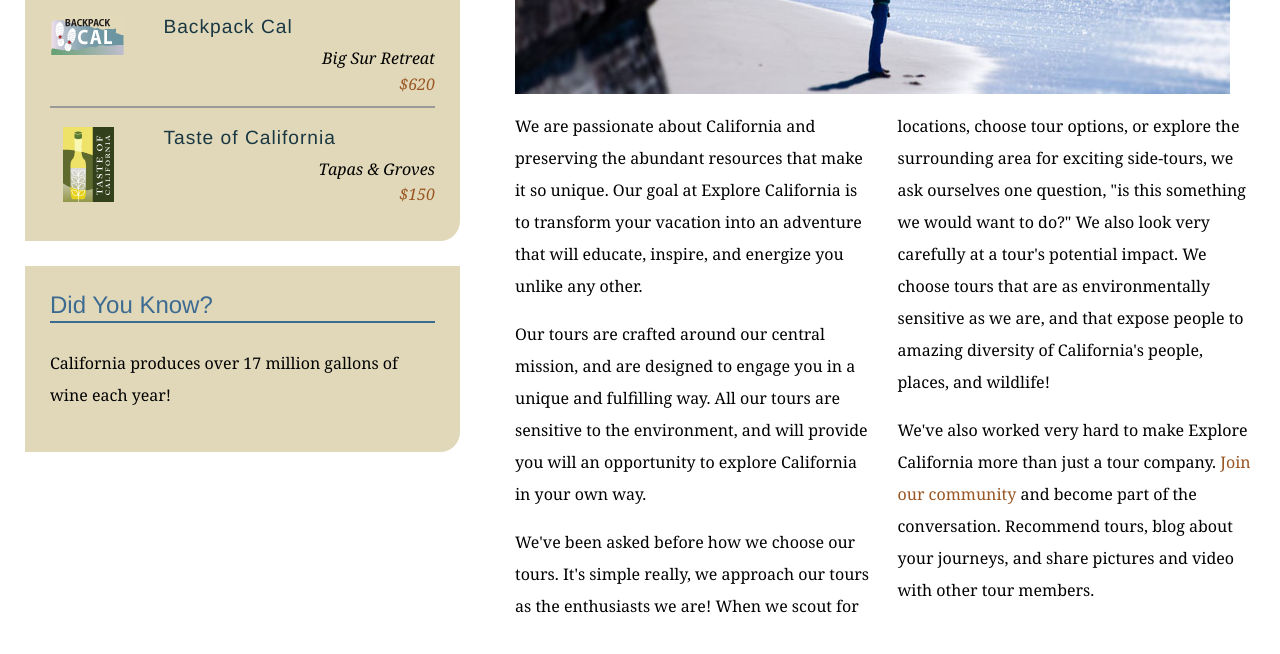
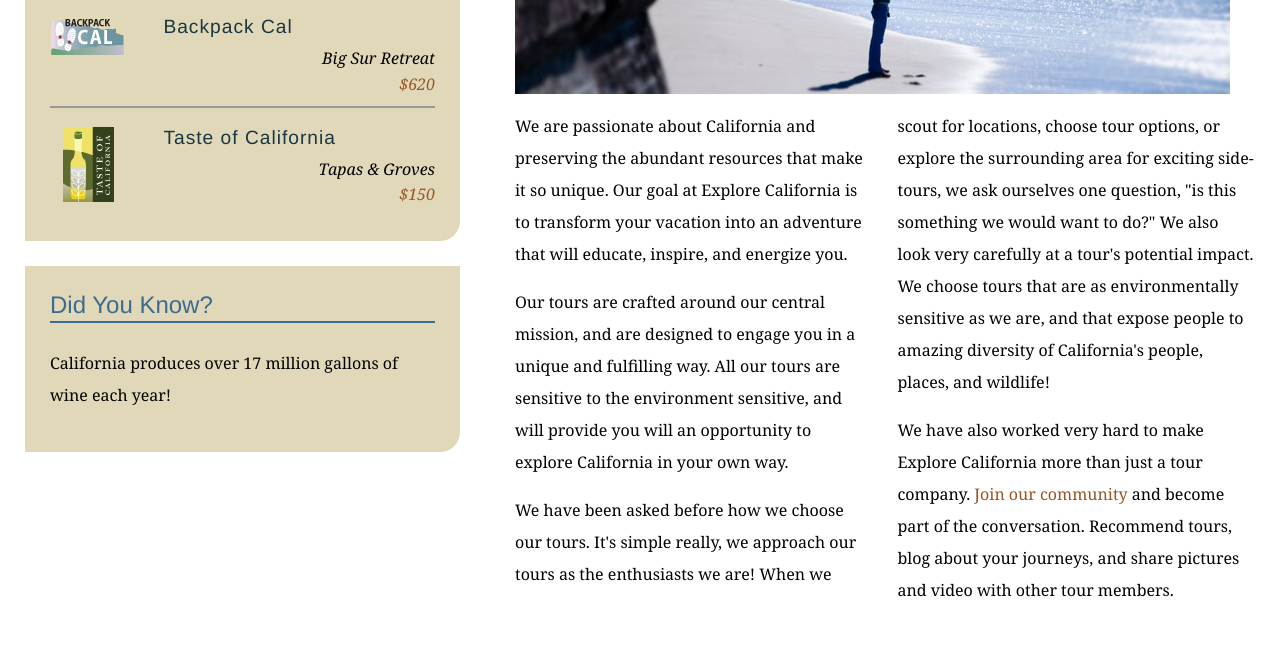
Before and after one commit to arielcr/explore_california, a plain HTML site: page mission.html in a window 1280 px wide. Shown: the part 590-1244 px from the top of the page. Drawn offline with Linux system fonts and the light colour scheme.

Commit message:
Texts edits on mission page

```diff
--- a/mission.html
+++ b/mission.html
@@ -62,10 +62,10 @@
           <h1>Who we are</h1>
           <img src="assets/images/mission_look.jpg" alt="Looking out at the Pacific" class="articleImage" />
           <div class="multiCol">
-            <p>We are passionate about California and preserving the abundant resources that make it so unique. Our goal at Explore California is to transform your vacation into an adventure that will educate, inspire, and energize you unlike any other.</p>
-            <p>Our tours are crafted around our central mission, and are designed to engage you in a unique and fulfilling way. All our tours are sensitive to the environment, and will provide you will an opportunity to explore California in your own way.</p>
-            <p>We've been asked before how we choose our tours. It's simple really, we approach our tours as the enthusiasts we are! When we scout for locations, choose tour options, or explore the surrounding area for exciting side-tours, we ask ourselves one question, &quot;is this something we would want to do?&quot; We also look very carefully at a tour's potential impact. We choose tours that are as environmentally sensitive as we are, and that expose people to amazing diversity of California's people, places, and wildlife!</p>
-            <p>We've also worked very hard to make Explore California more than just a tour company. <a href="explorers/join.html">Join our community</a> and become part of the conversation. Recommend tours, blog about your journeys, and share pictures and video with other tour members.</p>
+            <p>We are passionate about California and preserving the abundant resources that make it so unique. Our goal at Explore California is to transform your vacation into an adventure that will educate, inspire, and energize you.</p>
+            <p>Our tours are crafted around our central mission, and are designed to engage you in a unique and fulfilling way. All our tours are sensitive to the environment sensitive, and will provide you will an opportunity to explore California in your own way.</p>
+            <p>We have been asked before how we choose our tours. It's simple really, we approach our tours as the enthusiasts we are! When we scout for locations, choose tour options, or explore the surrounding area for exciting side-tours, we ask ourselves one question, &quot;is this something we would want to do?&quot; We also look very carefully at a tour's potential impact. We choose tours that are as environmentally sensitive as we are, and that expose people to amazing diversity of California's people, places, and wildlife!</p>
+            <p>We have also worked very hard to make Explore California more than just a tour company. <a href="explorers/join.html">Join our community</a> and become part of the conversation. Recommend tours, blog about your journeys, and share pictures and video with other tour members.</p>
           </div>
         </div>
       </div>
```
